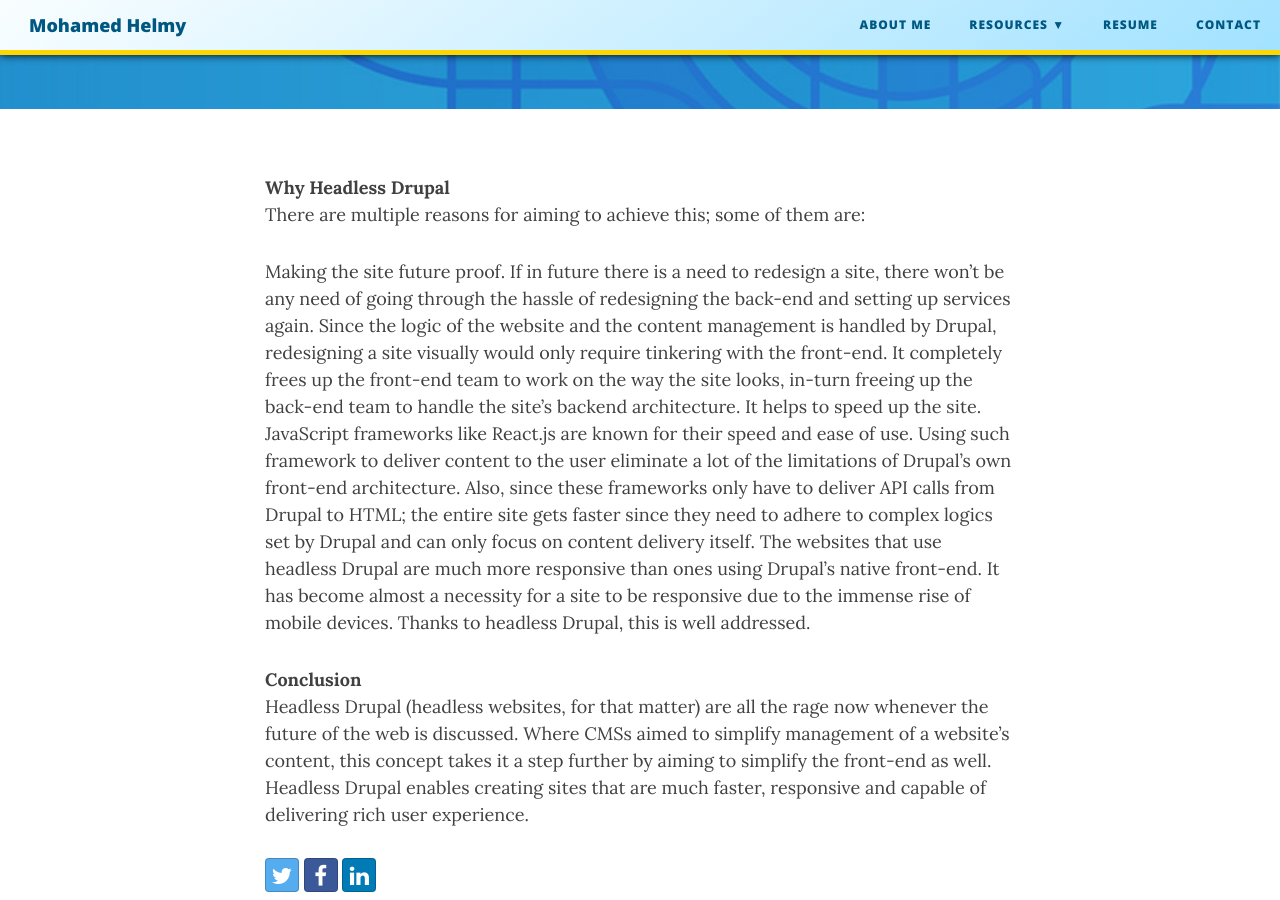
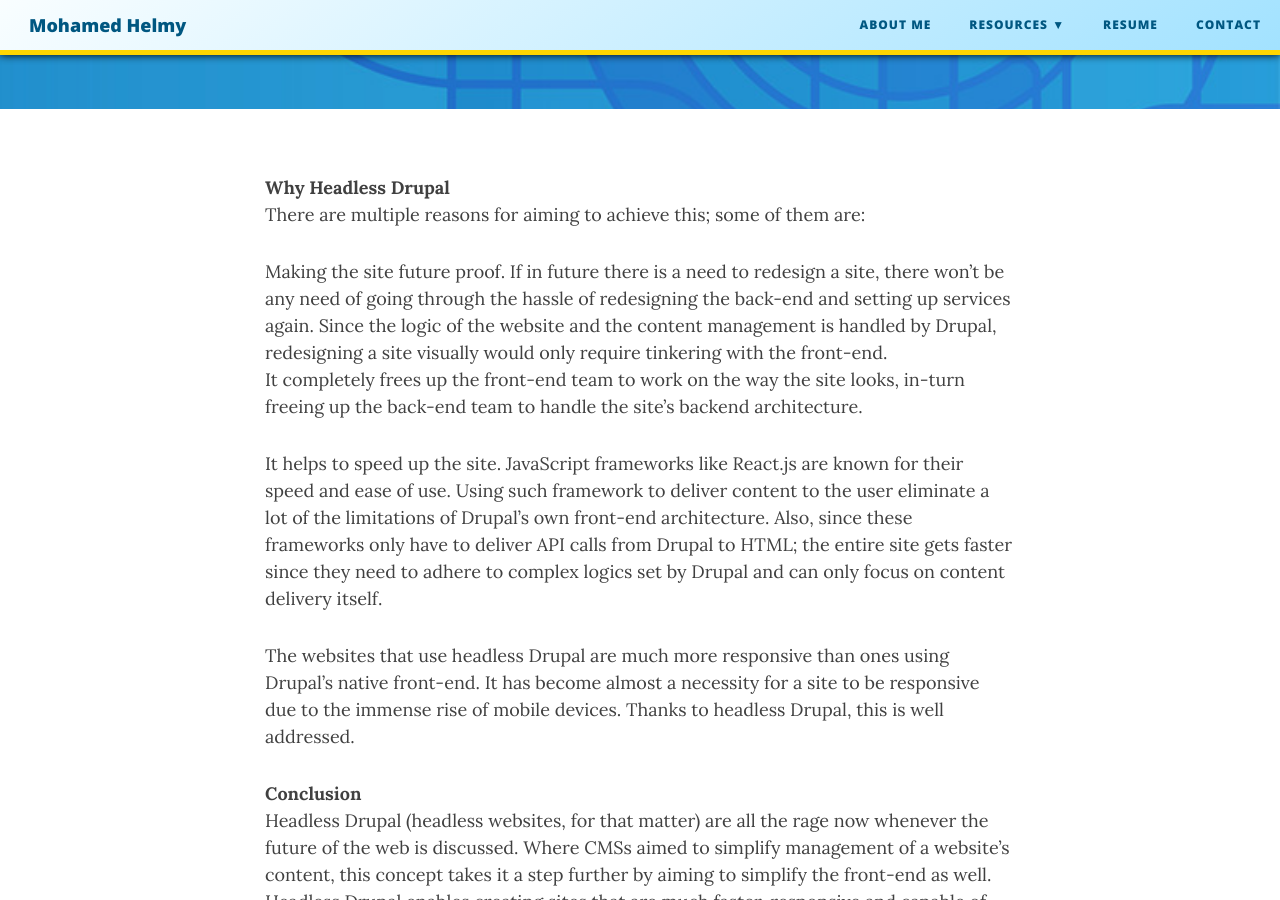
Before and after one commit to M-Helmy/m-helmy.github.io, a Jekyll site: the page built from _posts/2019-04-15-HeadlessDrupal.md, in a window 1280 px wide and 900 px high, scrolled down 422 px. Built offline with Jekyll 4.4.1, drawn with Linux system fonts in a browser that asks for light colours; nearby versions of some CDN libraries.

```diff
--- a/_posts/2019-04-15-HeadlessDrupal.md
+++ b/_posts/2019-04-15-HeadlessDrupal.md
@@ -9,11 +9,13 @@ bigimg: /img/Drupal8.jpg
 **Why Headless Drupal**<br/>
 There are multiple reasons for aiming to achieve this; some of them are:<br/>
 
-Making the site future proof. If in future there is a need to redesign a site, there won’t be any need of going through the hassle of redesigning the back-end and setting up services again. Since the logic of the website and the content management is handled by Drupal, redesigning a site visually would only require tinkering with the front-end.
-It completely frees up the front-end team to work on the way the site looks, in-turn freeing up the back-end team to handle the site’s backend architecture.
-It helps to speed up the site. JavaScript frameworks like React.js are known for their speed and ease of use. Using such framework to deliver content to the user eliminate a lot of the limitations of Drupal’s own front-end architecture. Also, since these frameworks only have to deliver API calls from Drupal to HTML; the entire site gets faster since they need to adhere to complex logics set by Drupal and can only focus on content delivery itself.
-The websites that use headless Drupal are much more responsive than ones using Drupal’s native front-end. It has become almost a necessity for a site to be responsive due to the immense rise of mobile devices. Thanks to headless Drupal, this is well addressed.
+Making the site future proof. If in future there is a need to redesign a site, there won’t be any need of going through the hassle of redesigning the back-end and setting up services again. Since the logic of the website and the content management is handled by Drupal, redesigning a site visually would only require tinkering with the front-end.<br/>
+It completely frees up the front-end team to work on the way the site looks, in-turn freeing up the back-end team to handle the site’s backend architecture.<br/>
+
+It helps to speed up the site. JavaScript frameworks like React.js are known for their speed and ease of use. Using such framework to deliver content to the user eliminate a lot of the limitations of Drupal’s own front-end architecture. Also, since these frameworks only have to deliver API calls from Drupal to HTML; the entire site gets faster since they need to adhere to complex logics set by Drupal and can only focus on content delivery itself.<br/>
+
+The websites that use headless Drupal are much more responsive than ones using Drupal’s native front-end. It has become almost a necessity for a site to be responsive due to the immense rise of mobile devices. Thanks to headless Drupal, this is well addressed.<br/>
 
 
 **Conclusion**<br/>
-Headless Drupal (headless websites, for that matter) are all the rage now whenever the future of the web is discussed. Where CMSs aimed to simplify management of a website’s content, this concept takes it a step further by aiming to simplify the front-end as well. Headless Drupal enables creating sites that are much faster, responsive and capable of delivering rich user experience.
+Headless Drupal (headless websites, for that matter) are all the rage now whenever the future of the web is discussed. Where CMSs aimed to simplify management of a website’s content, this concept takes it a step further by aiming to simplify the front-end as well. Headless Drupal enables creating sites that are much faster, responsive and capable of delivering rich user experience.<br/>
```
